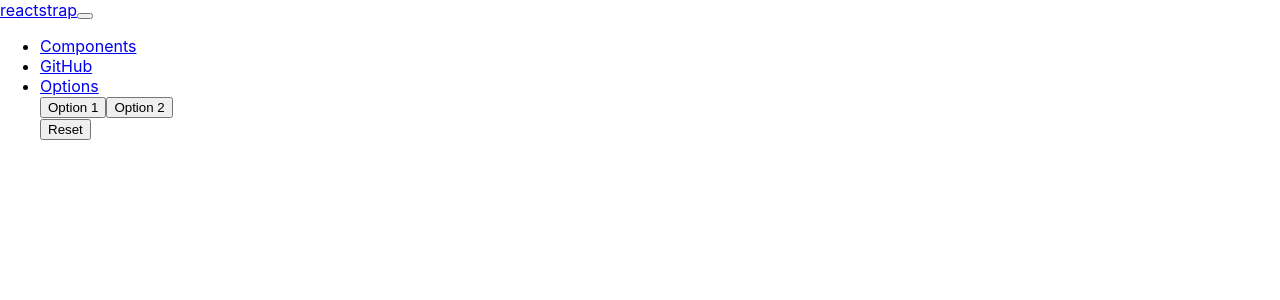
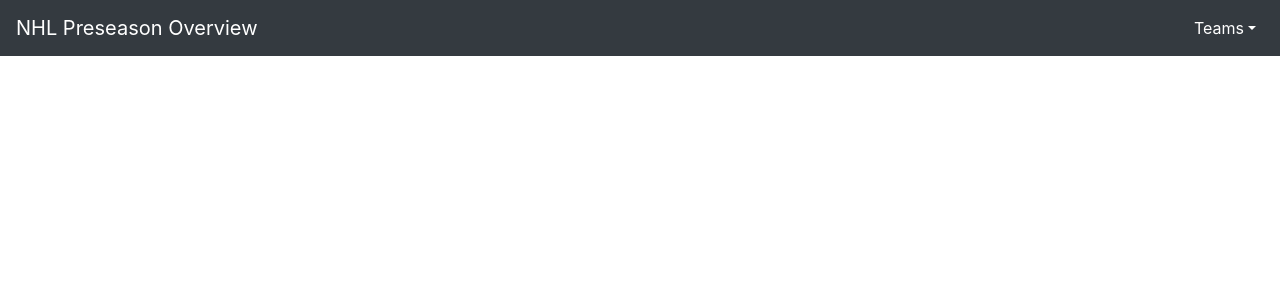
Before and after one commit to jganobsik/nhl-preseason-hype, a React (Create React App) app: page / in a window 1280 px wide. Shown: the top 300 px of the page. Built offline with nearby package versions, Linux system fonts and the light colour scheme.

Commit message:
customize navbar

```diff
--- a/package.json
+++ b/package.json
@@ -3,9 +3,12 @@
   "version": "0.1.0",
   "private": true,
   "dependencies": {
+    "bootstrap": "^4.3.1",
     "react": "^16.8.6",
     "react-dom": "^16.8.6",
-    "react-scripts": "3.0.1"
+    "react-router-dom": "^5.0.1",
+    "react-scripts": "3.0.1",
+    "reactstrap": "^8.0.1"
   },
   "scripts": {
     "start": "react-scripts start",
--- a/src/Components/NavBar.jsx
+++ b/src/Components/NavBar.jsx
@@ -12,13 +12,17 @@ import {
   DropdownMenu,
   DropdownItem } from 'reactstrap';
 
-export default class Example extends React.Component {
+  const navStyle = {
+    color: 'white'
+  };
+
+export default class NavBar extends React.Component {
   constructor(props) {
     super(props);
 
     this.toggle = this.toggle.bind(this);
     this.state = {
-      isOpen: false
+      isOpen: false,
     };
   }
   toggle() {
@@ -29,20 +33,14 @@ export default class Example extends React.Component {
   render() {
     return (
       <div>
-        <Navbar color="light" light expand="md">
-          <NavbarBrand href="/">reactstrap</NavbarBrand>
+        <Navbar color="dark" light expand="md">
+          <NavbarBrand style={navStyle} href="/">NHL Preseason Overview</NavbarBrand>
           <NavbarToggler onClick={this.toggle} />
           <Collapse isOpen={this.state.isOpen} navbar>
             <Nav className="ml-auto" navbar>
-              <NavItem>
-                <NavLink href="/components/">Components</NavLink>
-              </NavItem>
-              <NavItem>
-                <NavLink href="https://github.com/reactstrap/reactstrap">GitHub</NavLink>
-              </NavItem>
               <UncontrolledDropdown nav inNavbar>
-                <DropdownToggle nav caret>
-                  Options
+                <DropdownToggle style={navStyle}  nav caret>
+                  Teams
                 </DropdownToggle>
                 <DropdownMenu right>
                   <DropdownItem>
@@ -51,10 +49,7 @@ export default class Example extends React.Component {
                   <DropdownItem>
                     Option 2
                   </DropdownItem>
-                  <DropdownItem divider />
-                  <DropdownItem>
-                    Reset
-                  </DropdownItem>
+
                 </DropdownMenu>
               </UncontrolledDropdown>
             </Nav>
--- a/src/index.js
+++ b/src/index.js
@@ -3,6 +3,8 @@ import ReactDOM from 'react-dom';
 import { Route, Link, BrowserRouter as Router } from 'react-router-dom'
 import './index.css';
 import App from './App';
+import 'bootstrap/dist/css/bootstrap.css';
+
 
 import Menu from '../src/Containers/menu'
 // Import Team Containers
```
Also changed, not shown: 1 other file (tests, documents, lock files or other folders).
